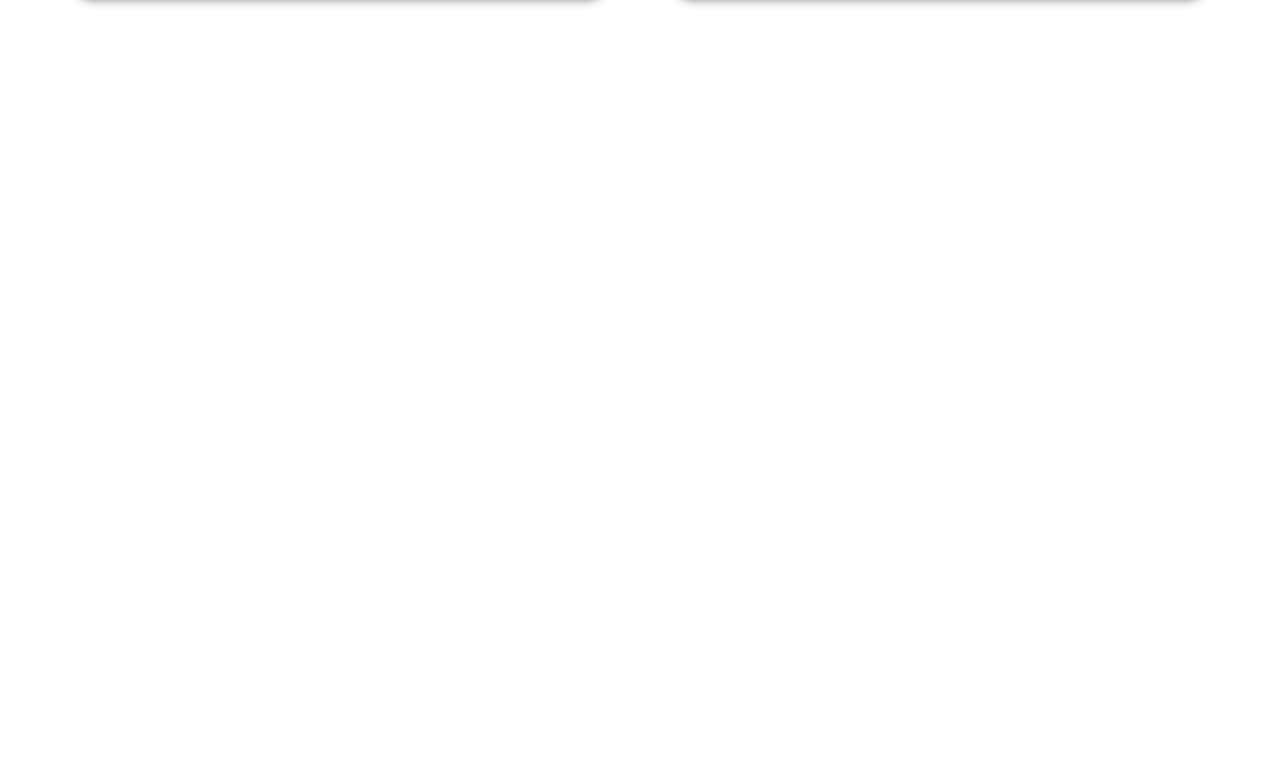
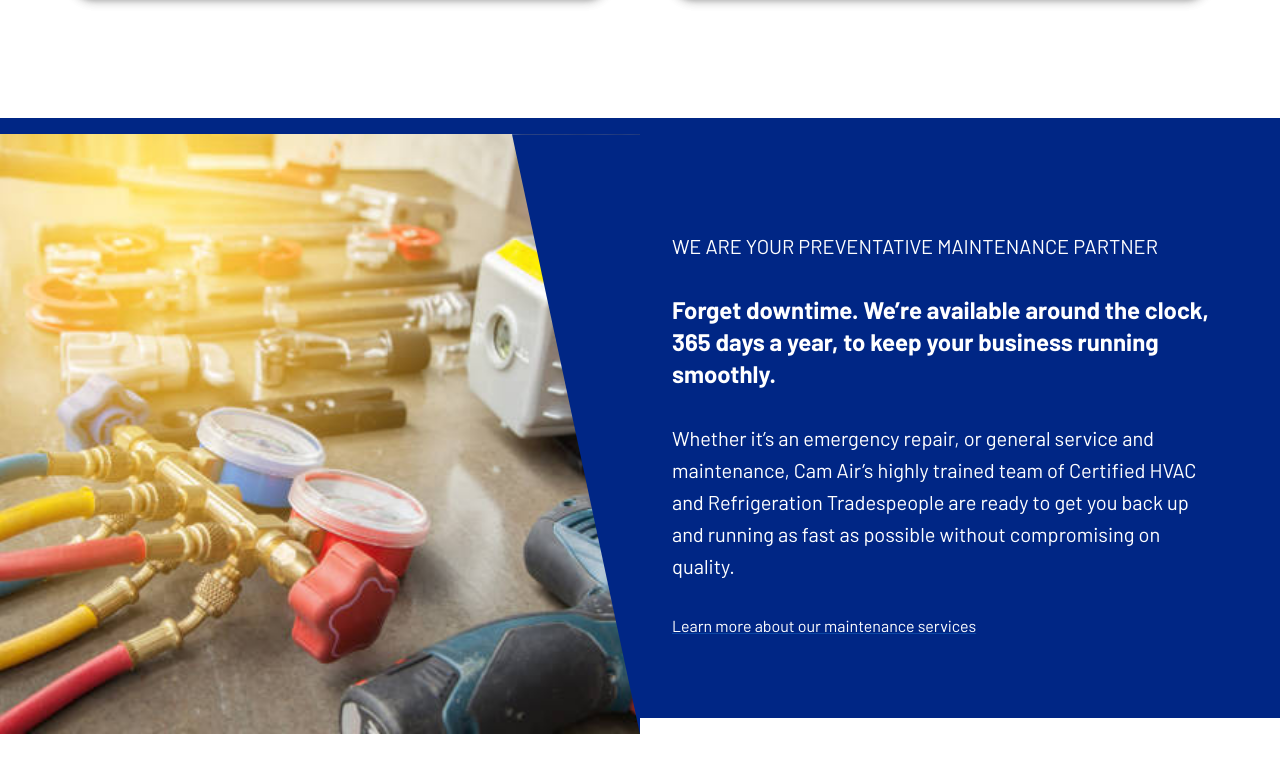
Before and after one commit to Jbridges1119/cam-air, a React (Create React App) app: page / in a window 1280 px wide. Shown: the part 2038-2820 px from the top of the page. Built offline with nearby package versions, Linux system fonts and the light colour scheme.

Commit message:
Remove space filler

```diff
--- a/src/Pages/01_LandingPage/LandingPage.tsx
+++ b/src/Pages/01_LandingPage/LandingPage.tsx
@@ -12,7 +12,7 @@ const LandingPage = () => {
       <Header />
       <Introduction />
     <DescriptionCards/>
-      <Box sx={{ height: "1000px" }} />
+
       <ServiceBanner />
       <ReviewCarousel />
     </>
```
